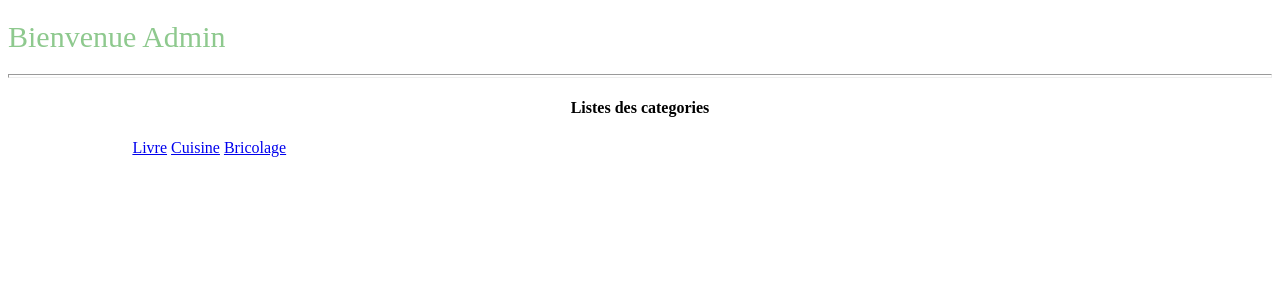
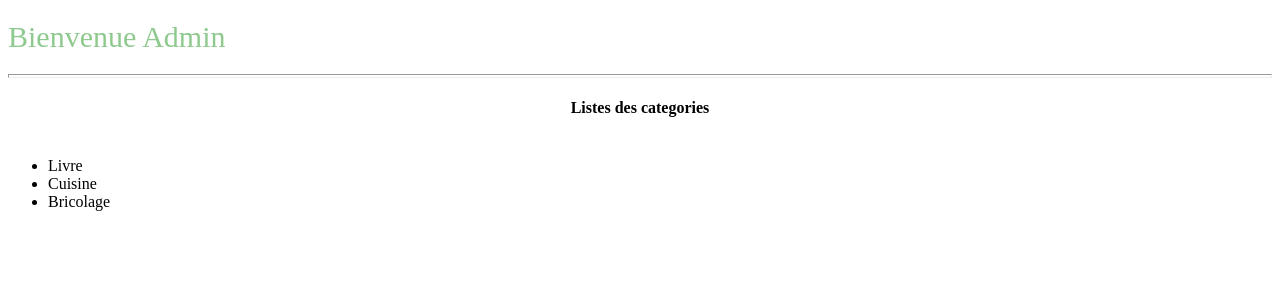
Before and after one commit to To-Mamiarilaza/FinalProjectS3, a CodeIgniter app: the page made by application/views/backOffice.php in a window 1280 px wide. Shown: the top 300 px of the page. Run offline with CodeIgniter, Linux system fonts and the light colour scheme; some libraries are stand-ins or nearby versions.

Commit message:
backOffice page

```diff
--- a/application/views/backOffice.php
+++ b/application/views/backOffice.php
@@ -7,10 +7,12 @@
         <div class="list-group">
             <h4>Listes des categories</h4>
 
-            <a href="#" class="list-group-item list-group-item-action bg-dark creation">Nouveau categorie </a>
-            <a href="#" class="list-group-item list-group-item-action">Livre</a>
-            <a href="#" class="list-group-item list-group-item-action">Cuisine</a>
-            <a href="#" class="list-group-item list-group-item-action">Bricolage</a>
+            <ul class="list-group">
+                <a href="#" class="list-group-item bg-dark creation">Nouveau categorie </a>
+                <li class="list-group-item">Livre <a href=""><i class="fas fa-trash icone" ></i></a></li>
+                <li class="list-group-item">Cuisine <a href=""><i class="fas fa-trash icone" ></i></a></li>
+                <li class="list-group-item">Bricolage <a href=""><i class="fas fa-trash icone" ></i></a></li>
+            </ul>
         </div>
         </div>
     </div>
--- a/assets/css/backOffice.css
+++ b/assets/css/backOffice.css
@@ -25,3 +25,7 @@ hr:not([size]) {
 .creation {
     color: white;
 }
+
+.icone {
+    float: right;
+}
```
